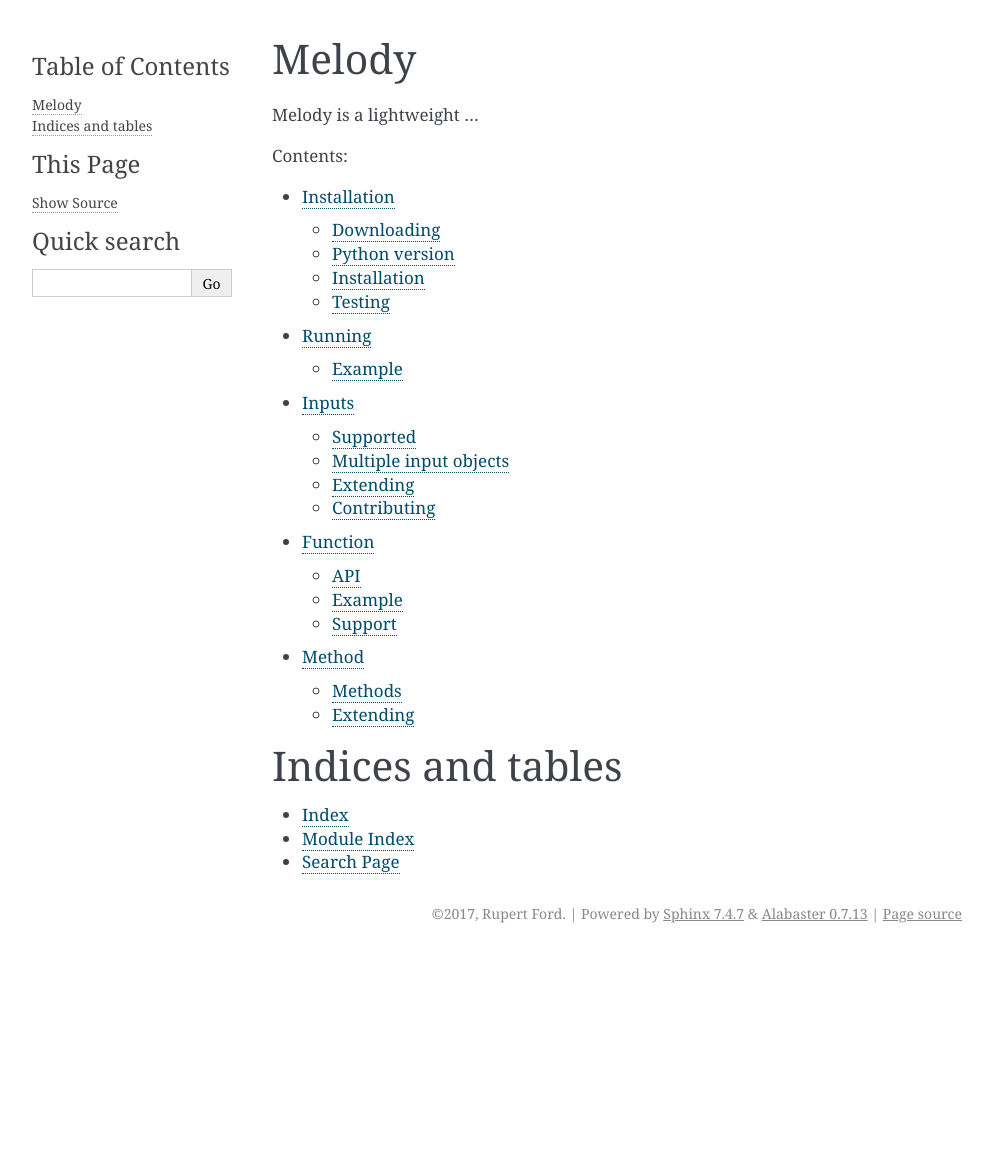
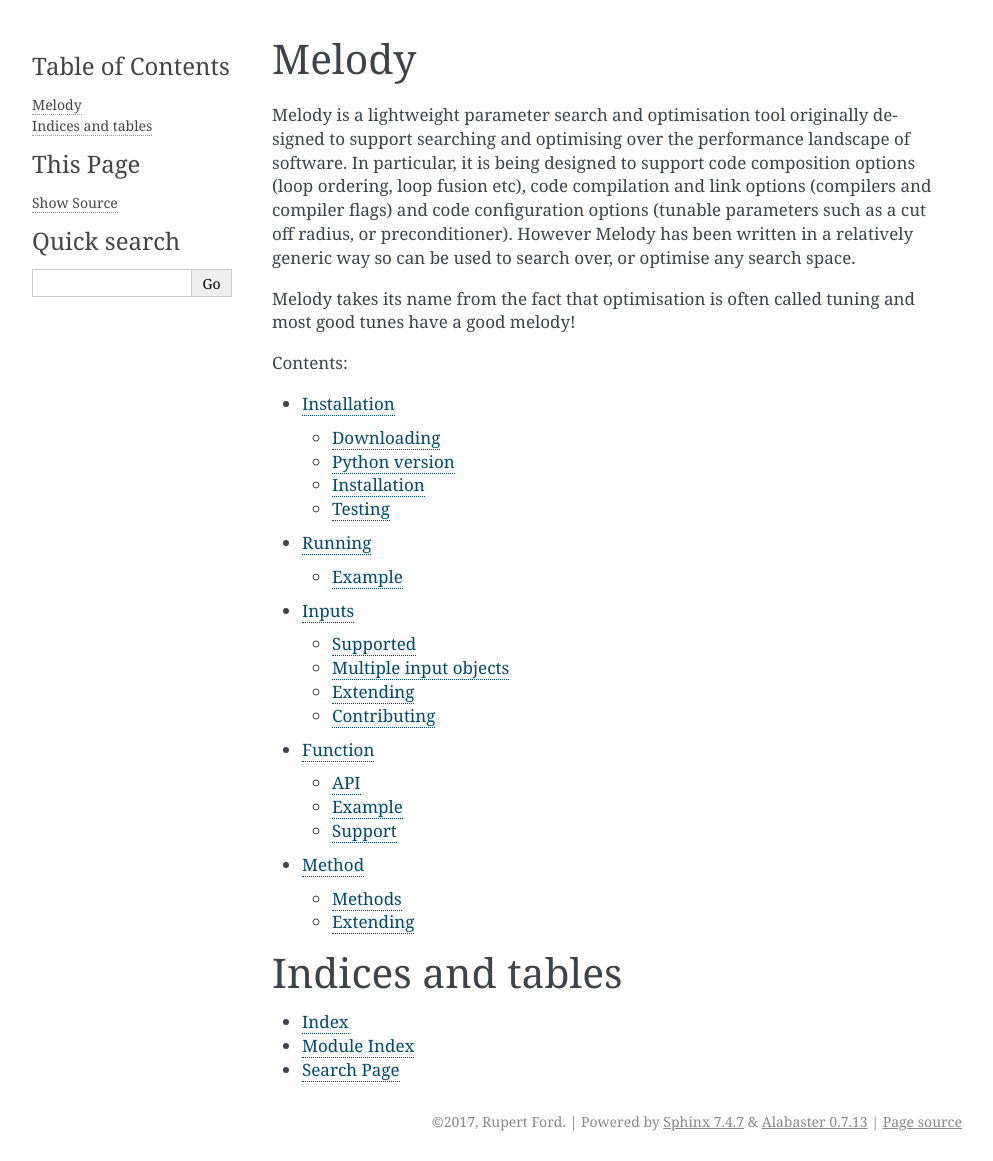
Before and after one commit to rupertford/melody, a Sphinx documentation site: the page built from docs/index.rst, in a window 1280 px wide. Shown: the whole page, without its empty margins (148-1141 px from the left). Built offline with Sphinx 7.4.7, drawn with Linux system fonts in a browser that asks for light colours; before the commit the page ends 953 px from its top, so only the background shows below that.

Commit message:
issue #14 added introductory text.

```diff
--- a/docs/index.rst
+++ b/docs/index.rst
@@ -6,7 +6,18 @@
 Melody
 ======
 
-Melody is a lightweight ...
+Melody is a lightweight parameter search and optimisation tool
+originally designed to support searching and optimising over the
+performance landscape of software. In particular, it is being designed
+to support code composition options (loop ordering, loop fusion etc),
+code compilation and link options (compilers and compiler flags) and
+code configuration options (tunable parameters such as a cut off
+radius, or preconditioner). However Melody has been written in a
+relatively generic way so can be used to search over, or optimise any
+search space.
+
+Melody takes its name from the fact that optimisation is often called
+tuning and most good tunes have a good melody!
 
 .. toctree::
    :maxdepth: 2
```
